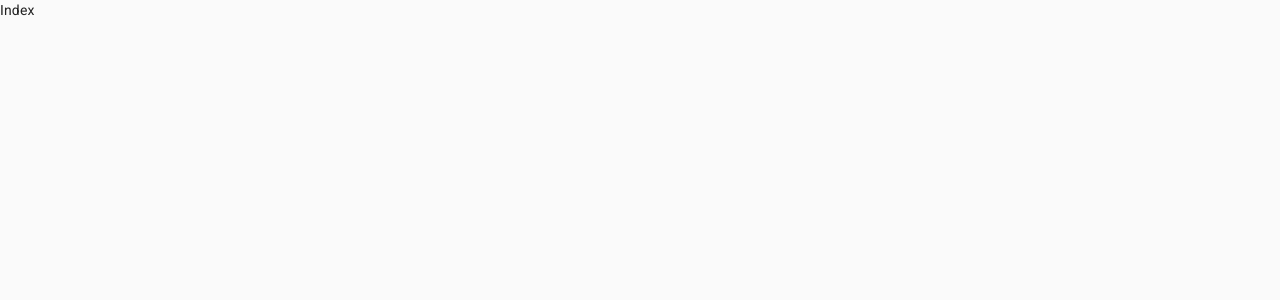
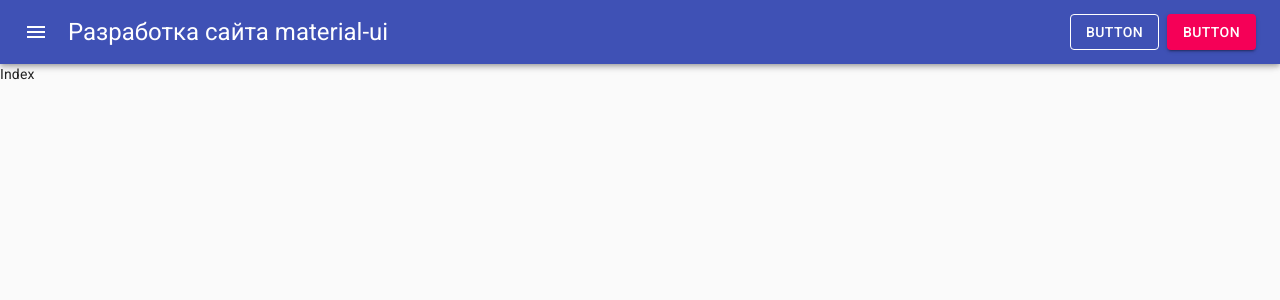
Before and after one commit to Maxim-art/nextjs-redux, a Next.js app: page / in a window 1280 px wide. Shown: the top 300 px of the page. Built offline with nearby package versions, Linux system fonts and the light colour scheme.

Commit message:
layout AppBar

```diff
--- a/components/layouts/LayoutMain.js
+++ b/components/layouts/LayoutMain.js
@@ -1,13 +1,128 @@
 // import Link from 'next/link'
-// import Page from '@/components/page'
+import MenuIcon from '@material-ui/icons/Menu'
+import { makeStyles } from '@material-ui/core/styles'
+import {
+  AppBar,
+  Container,
+  Toolbar,
+  IconButton,
+  Typography,
+  Box,
+  Button,
+  // Paper,
+  Grid,
+} from '@material-ui/core'
 
-const SiteLayout = ({ children }) => (
-  <div className="layout">
-    {/* <nav className="layout__nav">
-      <Page />
-    </nav> */}
-    <div className="layout__children">{children}</div>
-  </div>
-)
+const useStyles = makeStyles((theme) => {
+  return {
+    appBarSpacer: theme.mixins.toolbar,
+    content: {
+      flexGrow: 1,
+      height: '100vh',
+      overflow: 'auto',
+    },
+    root: {
+      flexGrow: 1,
+    },
+    menuButton: {
+      marginRight: theme.spacing(1),
+    },
+    title: {
+      flexGrow: 1,
+    },
+  }
+})
+
+const SiteLayout = ({ children }) => {
+  const classes = useStyles()
+
+  return (
+    <div style={{ display: 'flex' }}>
+      <AppBar position="fixed">
+        <Container fixed>
+          <Toolbar disableGutters>
+            <IconButton
+              edge="start"
+              color="inherit"
+              aria-label="menu"
+              className={classes.menuButton}
+            >
+              <MenuIcon />
+            </IconButton>
+
+            <Typography
+              variant="h5"
+              component="h1"
+              className={classes.title}
+            >
+              Разработка сайта material-ui
+            </Typography>
+
+            <Button
+              color="inherit"
+              variant="outlined"
+              className={classes.menuButton}
+            >
+              Button
+            </Button>
+
+            <Button color="secondary" variant="contained">
+              Button
+            </Button>
+          </Toolbar>
+        </Container>
+      </AppBar>
+
+      <main className={classes.content}>
+        <div className={classes.appBarSpacer} />
+        {children}
+
+        {/* <div
+          style={{
+            backgroundImage: `url(https://source.unsplash.com/user/erondu/1600x550)`,
+          }}
+        >
+          <Container
+            fixed
+            style={{ paddingTop: 2 * 8, paddingBottom: 2 * 8 }}
+          >
+            <Grid container className={classes.root} spacing={2}>
+              <Grid item md={6}>
+                <Typography
+                  component="h1"
+                  variant="h3"
+                  color="inherit"
+                  gutterBottom
+                >
+                  Some text h1
+                </Typography>
+
+                <Typography component="h5" color="inherit" paragraph>
+                  Lorem ipsum, dolor sit amet consectetur adipisicing elit.
+                  Magni impedit, et a sed in quod officiis. Fugiat est aut
+                  dolorum, eos, tempore fuga commodi expedita quidem,
+                  aspernatur magni ipsa voluptate?
+                </Typography>
+              </Grid>
+
+              <Grid item md={6}>
+                <Typography component="h1" color="inherit" gutterBottom>
+                  Some text h1
+                </Typography>
+
+                <Typography component="h5" color="inherit" paragraph>
+                  Lorem ipsum, dolor sit amet consectetur adipisicing elit.
+                  Magni impedit, et a sed in quod officiis. Fugiat est aut
+                  dolorum, eos, tempore fuga commodi expedita quidem,
+                  aspernatur magni ipsa voluptate?
+                </Typography>
+              </Grid>
+            </Grid>
+          </Container>
+        </div> */}
+      </main>
+    </div>
+  )
+}
 
 export default SiteLayout
```
